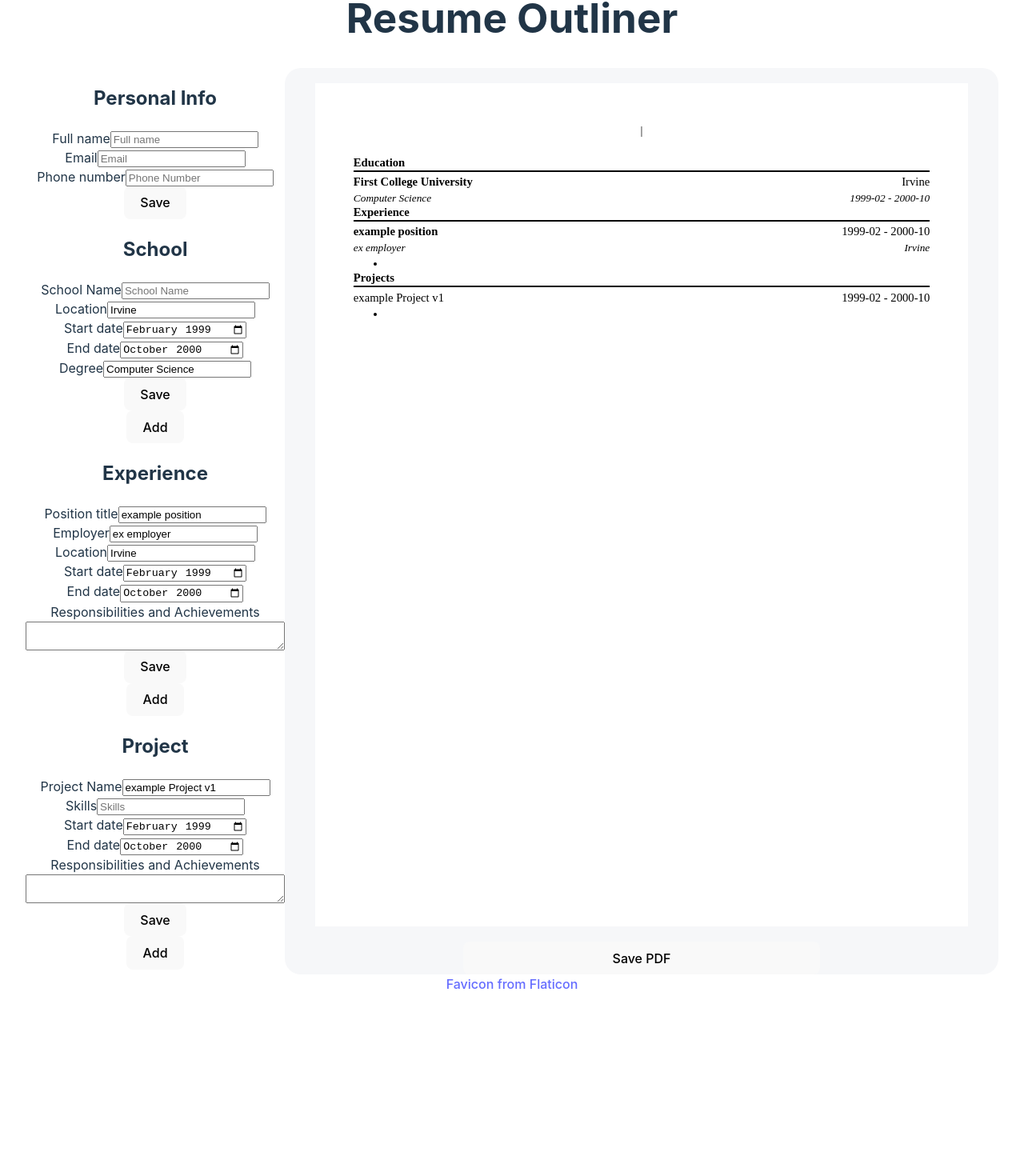
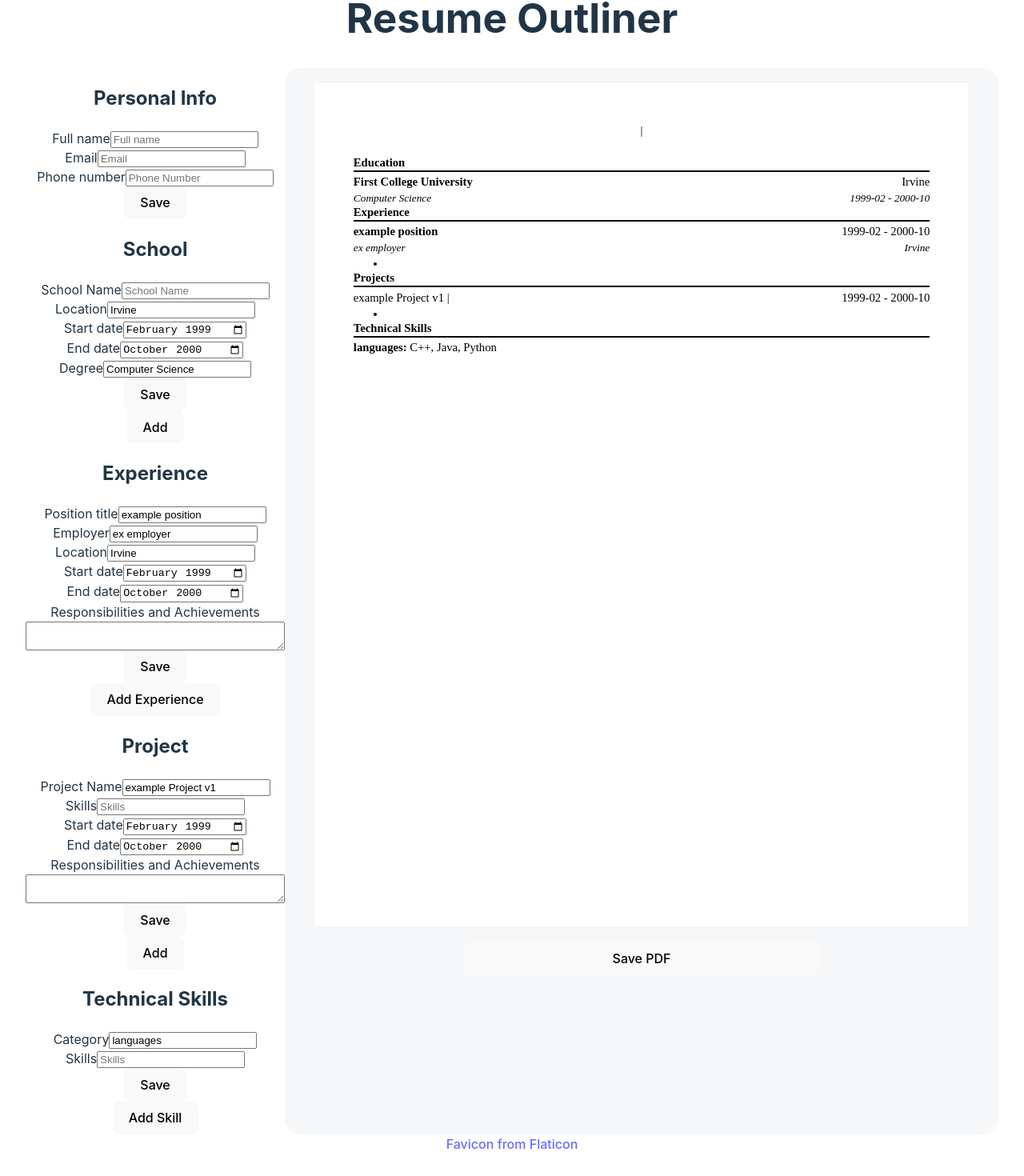
Before and after one commit to palleet/resume-builder, a React (Vite) app: page / in a window 1280 px wide. Shown: the part 72-1542 px from the top of the page at 80% size. Before the commit the page ends 1346 px from the top, so only its background shows below. Built offline with nearby package versions, Linux system fonts and the light colour scheme; a web font is replaced by a local one.

Commit message:
Implement Technical Skills rendering and styling

```diff
--- a/src/components/ResumeBuilder.jsx
+++ b/src/components/ResumeBuilder.jsx
@@ -10,6 +10,7 @@ import "../styles/paperStyle.css"
 import { useState } from "react";
 import {EducationManager} from "./EducationManager.jsx";
 import ProjectManager from "./ProjectManager.jsx";
+import TechnicalSkillsManager from "./TechnicalSkillsManager.jsx";
 
 function ResumeBuilder() {
     // personal info state declarations
@@ -51,6 +52,15 @@ function ResumeBuilder() {
             startDate: '1999-02',
             endDate: '2000-10',
             description: ''
+        }
+    ]);
+
+    // technical skills state declarations
+    const [skills, setSkills] = useState([
+        {
+            id: uuidv4(),
+            category: 'languages',
+            items: 'C++, Java, Python'
         }
     ]);
 
@@ -99,6 +109,16 @@ function ResumeBuilder() {
         );
     }
 
+    function handleSkillChange(e, formData) {
+        e.preventDefault();
+
+        setSkills(prevSkills=>
+            prevSkills.map(skill =>
+                skill.id === formData.id ? formData : skill
+            )
+        )
+    }
+
     return (
         <>
             <h1>Resume Outliner</h1>
@@ -128,6 +148,11 @@ function ResumeBuilder() {
                         handleInfoChange={handleProjectChange}
                         setProjects={setProjects}
                     />
+                    <TechnicalSkillsManager
+                        skills={skills}
+                        handleInfoChange={handleSkillChange}
+                        setSkills={setSkills}
+                    />
                 </div>
                 <ResumePreview
                     fullName={fullName}
@@ -136,6 +161,7 @@ function ResumeBuilder() {
                     experiences={experiences}
                     schools={schools}
                     projects={projects}
+                    skills={skills}
                 />
             </div>
             <footer>
--- a/src/components/ResumePreview.jsx
+++ b/src/components/ResumePreview.jsx
@@ -1,14 +1,6 @@
 import WorkExperienceInfo from "./WorkExperienceInfo.jsx";
 
 function ResumePreview(props) {
-    // function printDiv(divName) {
-    //     var printContents = document.getElementById(divName).innerHTML;
-    //     w=window.open();
-    //     w.document.write(printContents);
-    //     w.print();
-    //     w.close();
-    // }
-
     return (
         <div id="resume-preview">
             <div id="paper">
@@ -70,7 +62,7 @@ function ResumePreview(props) {
                             <>
 
                                 <div id="secHeader">
-                                    <div id="projectName">{project.projectName}</div>
+                                    <div id="projectNameAndSkills">{project.projectName} | {project.skills}</div>
                                     <div id="dates">{project.startDate} - {project.endDate}</div>
                                 </div>
                                 <div id="description">
@@ -85,6 +77,18 @@ function ResumePreview(props) {
                             </>
                         )
                     })}
+                    <h2>Technical Skills</h2>
+                    <hr />
+                    {props.skills.map((skill) => {
+                        return (
+                            <>
+                                <div className="skillLine">
+                                    <span className="skillCategory">{skill.category}: {}</span>
+                                    <span className="skillItems">{skill.items}</span>
+                                </div>
+                            </>
+                        )
+                    })}
                 </div>
             </div>
             <button id="saveBtn" onClick={() => window.print()}>Save PDF</button>
--- /dev/null
+++ b/src/components/TechnicalSkillsInfo.jsx
@@ -0,0 +1,51 @@
+import React, { useState } from "react";
+
+export default function TechnicalSkillsInfo({handleInfoChange, skill}) {
+    const [formData, setFormData] = useState({
+        id: skill.id,
+        positionTitle: skill.category|| "",
+        employer: skill.items || ""
+    });
+
+    const handleChange = (e) => {
+        const { name, value } = e.target;
+        setFormData({
+            ...formData,
+            [name]: value
+        });
+    };
+
+    const handleSubmit = (e) => {
+        e.preventDefault();
+        handleInfoChange(e, formData);
+    };
+
+    return (
+        <div className="technicalSkillsInfo">
+            <form onSubmit={handleSubmit}>
+                <div className="inputRow">
+                    <label htmlFor="category">Category</label>
+                    <input
+                        name="category"
+                        placeholder="Category Name"
+                        className="category"
+                        value={formData.positionTitle}
+                        onChange={handleChange}
+                    />
+                </div>
+                <div className="inputRow">
+                    <label htmlFor="items">Skills</label>
+                    <input
+                        name="items"
+                        placeholder="Skills"
+                        className="items"
+                        value={formData.items}
+                        onChange={handleChange}
+                    />
+                </div>
+                <button type="submit">Save</button>
+            </form>
+        </div>
+
+    )
+}
--- /dev/null
+++ b/src/components/TechnicalSkillsManager.jsx
@@ -0,0 +1,27 @@
+import {v4 as uuidv4} from "uuid";
+import TechnicalSkillsInfo from "./TechnicalSkillsInfo.jsx";
+
+export default function TechnicalSkillsManager({ skills, handleInfoChange, setSkills}) {
+    function addSkill() {
+        setSkills([...skills, {
+            id: uuidv4(),
+            category: 'Programs',
+            items: 'Github, VS Code, Photoshop'
+            }
+        ]);
+    }
+
+    return (
+        <>
+            <h2>Technical Skills</h2>
+            {skills.map((skill) =>
+                <TechnicalSkillsInfo
+                    handleInfoChange={handleInfoChange}
+                    skill={skill}
+                    id={skill.id}
+                />
+            )}
+            <button onClick={addSkill}>Add Skill</button>
+        </>
+    );
+}
--- a/src/components/WorkExperienceManager.jsx
+++ b/src/components/WorkExperienceManager.jsx
@@ -27,7 +27,7 @@ function WorkExperienceManager({experiences, handleInfoChange, setExperiences})
             )}
 
 
-            <button onClick={addExperience}>Add</button>
+            <button onClick={addExperience}>Add Experience</button>
         </>
     );
 }
--- a/src/styles/paperStyle.css
+++ b/src/styles/paperStyle.css
@@ -75,3 +75,11 @@
 #saveBtn {
     width: 50%;
 }
+
+.skillLine {
+    text-align: left;
+}
+
+.skillCategory {
+    font-weight: 700;
+}
```
